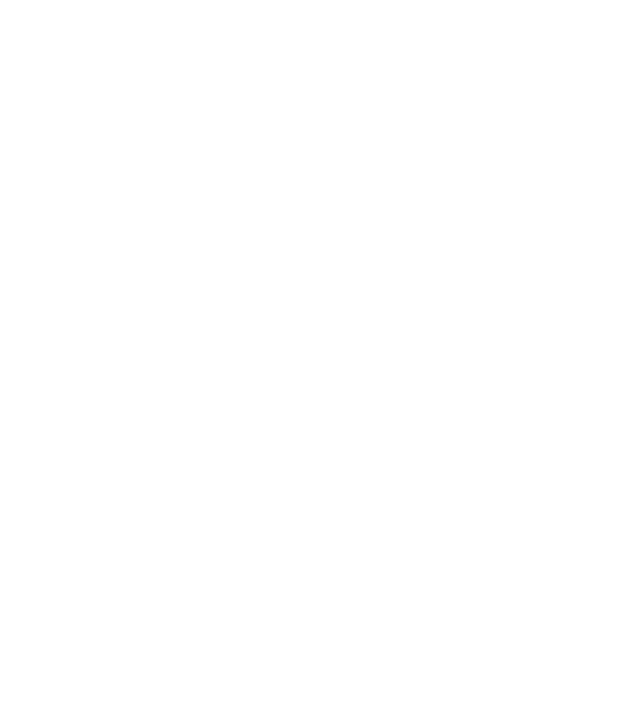
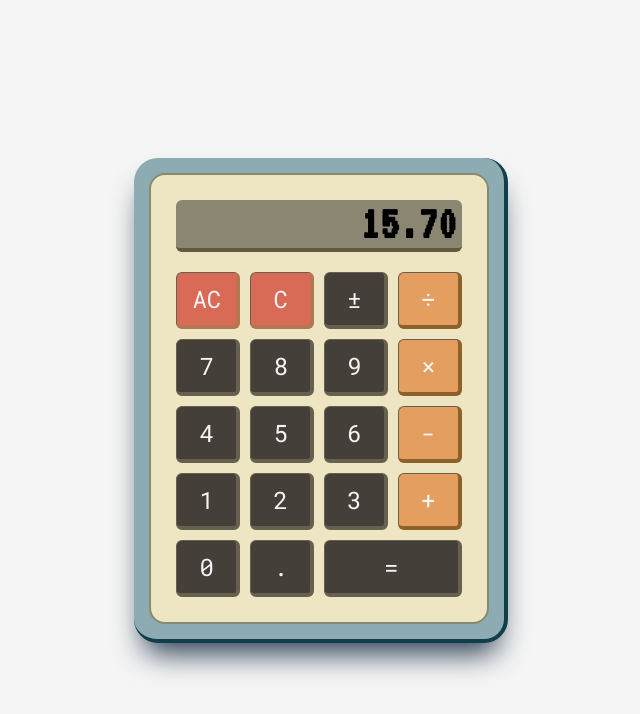
Before and after one commit to ShadyaJ/calculator, a plain HTML site: page index.html in a window 1280 px wide. Shown: the whole page, without its empty margins (319-959 px from the left). Drawn offline with Linux system fonts and the light colour scheme.

Commit message:
Add calculator with style

```diff
--- a/index.html
+++ b/index.html
@@ -8,6 +8,33 @@
     <link rel="stylesheet" href="style.css">
 </head>
 <body>
+    <div id="calculator">
+        <div class="container">
+            <div class="input">15.70</div>
+
+            <div class="btns-grid">
+                <button type="button" class="btn-red">AC</button>
+                <button type="button" class="btn-red">C</button>
+                <button type="button">±</button>
+                <button type="button" class="btn-orange">&divide;</button>
+                <button type="button">7</button>
+                <button type="button">8</button>
+                <button type="button">9</button>
+                <button type="button" class="btn-orange">×</button>
+                <button type="button">4</button>
+                <button type="button">5</button>
+                <button type="button">6</button>
+                <button type="button" class="btn-orange">-</button>
+                <button type="button">1</button>
+                <button type="button">2</button>
+                <button type="button">3</button>
+                <button type="button" class="btn-orange">+</button>
+                <button type="button">0</button>
+                <button type="button">.</button>
+                <button type="button" class="btn-grid-2">=</button>
+            </div>
+        </div>
+    </div>
 
     <script src="calculator.js"></script>
 </body>
--- a/style.css
+++ b/style.css
@@ -0,0 +1,80 @@
+@import url('https://fonts.googleapis.com/css2?family=Roboto+Mono:ital,wght@0,100..700;1,100..700&family=VT323&display=swap');
+
+/* General */
+* {
+    margin: 0;
+    padding: 0;
+    box-sizing: content-box;
+}
+
+body {
+    background-color: whitesmoke;
+    display: flex;
+    align-items: center;
+    justify-content: center;
+    min-height: 100vh;
+}
+
+#calculator {
+    background-color: rgb(141, 171, 179);
+    border-bottom: 4px solid rgb(16, 62, 74);
+    border-right: 4px solid rgb(16, 62, 74);
+    border-radius: 24px;
+    padding: 15px;
+    box-shadow: rgb(38, 57, 77) 0px 20px 30px -10px;
+}
+
+#calculator .container {
+    background-color: #eee6c2;
+    border-radius: 16px;
+    padding: 25px;
+    border: 2px solid #888a6d;
+}
+
+#calculator .input {
+    background-color: #8b8672;
+    font-family: "VT323", serif;
+    font-size: 48px;
+    font-weight: bolder;
+    border-radius: 6px;
+    text-align: right;
+    padding-right: 5px;
+    border-bottom: 4px solid #615a3c;
+}
+
+#calculator .btns-grid {
+    display: grid;
+    grid-template-columns: repeat(4, 1fr);
+    gap: 10px;
+    margin-top: 20px;
+}
+
+#calculator .btns-grid button {
+    font-family: "Roboto Mono", serif;
+    font-size: 24px;
+    background-color: #443f39;
+    border-bottom: 4px solid #67604e;
+    border-right: 4px solid #67604e;
+    border-radius: 6px;
+    color: whitesmoke;
+    padding: 10px 15px;
+    border-top: 1px solid #67604e;
+    border-left: 1px solid #67604e;
+    cursor: pointer;
+}
+
+#calculator .btn-grid-2 {
+    grid-column: span 2;
+}
+
+#calculator .btns-grid .btn-red {
+    background-color: #d86a56;
+    border-bottom: 4px solid #b17853;
+    border-right: 4px solid #b17853;
+}
+
+#calculator .btns-grid .btn-orange {
+    background-color: #e49e60;
+    border-bottom: 4px solid #8c612a;
+    border-right: 4px solid #8c612a;
+}
```
